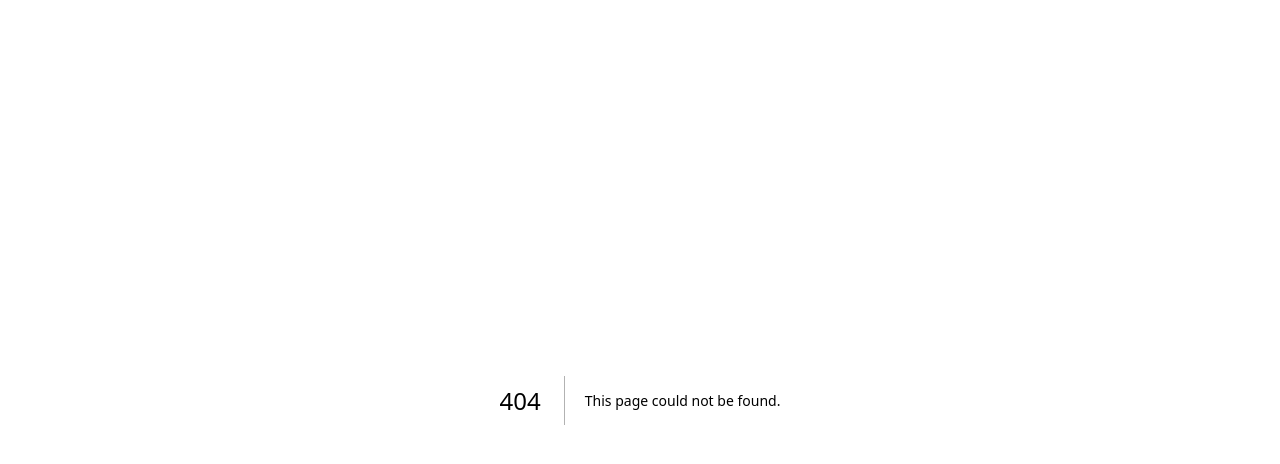
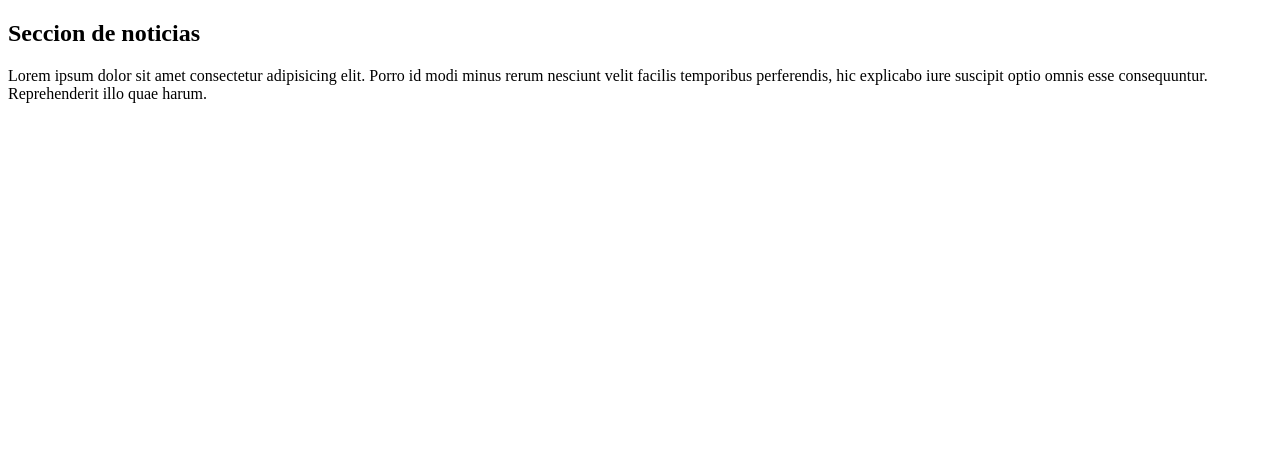
Before and after one commit to jav978/develop-nextjs, a Next.js app: page /notice/notice in a window 1280 px wide. Before the commit this address had no page. Shown: the top 464 px of the page. Built offline with nearby package versions, Linux system fonts and the light colour scheme.

Commit message:
nueva seccion de noticias

```diff
--- /dev/null
+++ b/pages/notice/notice.js
@@ -0,0 +1,16 @@
+import React from 'react'
+
+const notice = () => {
+  return (
+	<main>
+		<section>
+			<div>
+				<h1>Seccion de noticias</h1>
+				<p>Lorem ipsum dolor sit amet consectetur adipisicing elit. Porro id modi minus rerum nesciunt velit facilis temporibus perferendis, hic explicabo iure suscipit optio omnis esse consequuntur. Reprehenderit illo quae harum.</p>
+			</div>
+		</section>
+	</main>
+  )
+}
+
+export default notice
```
